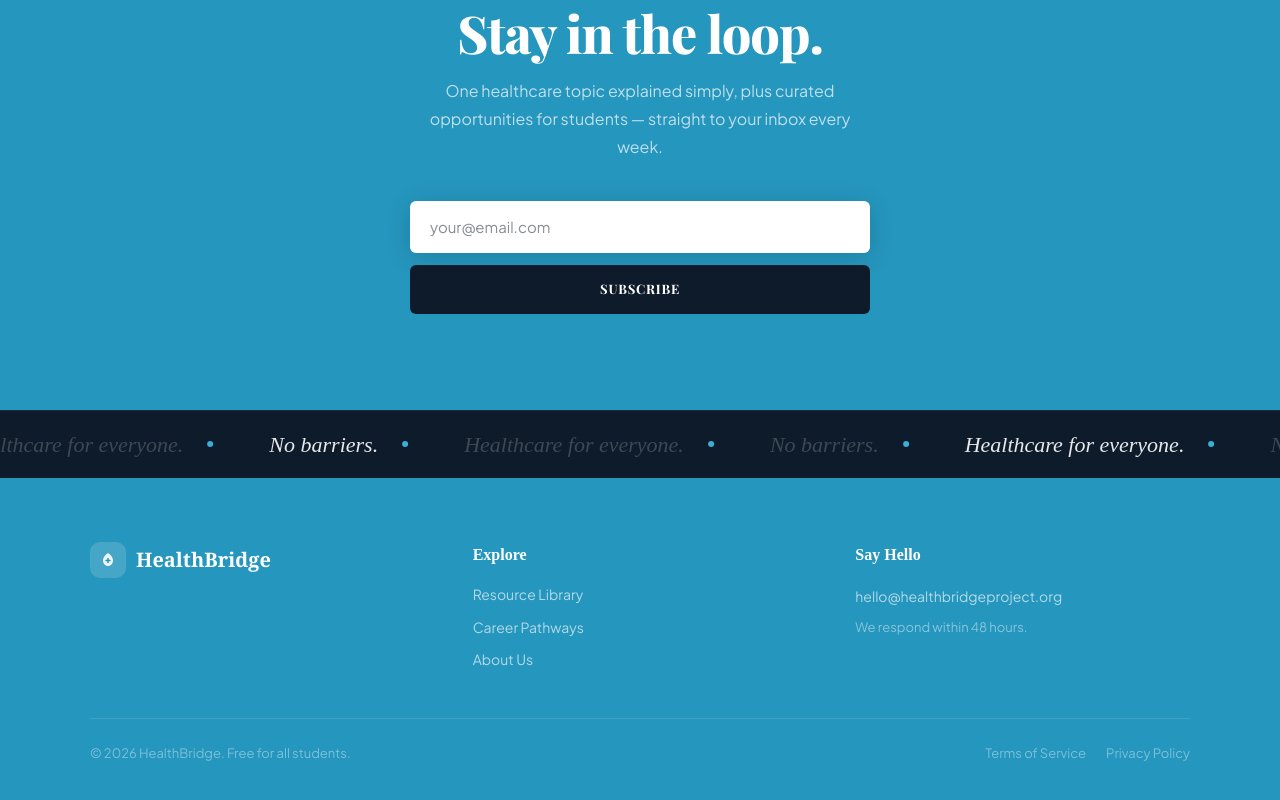
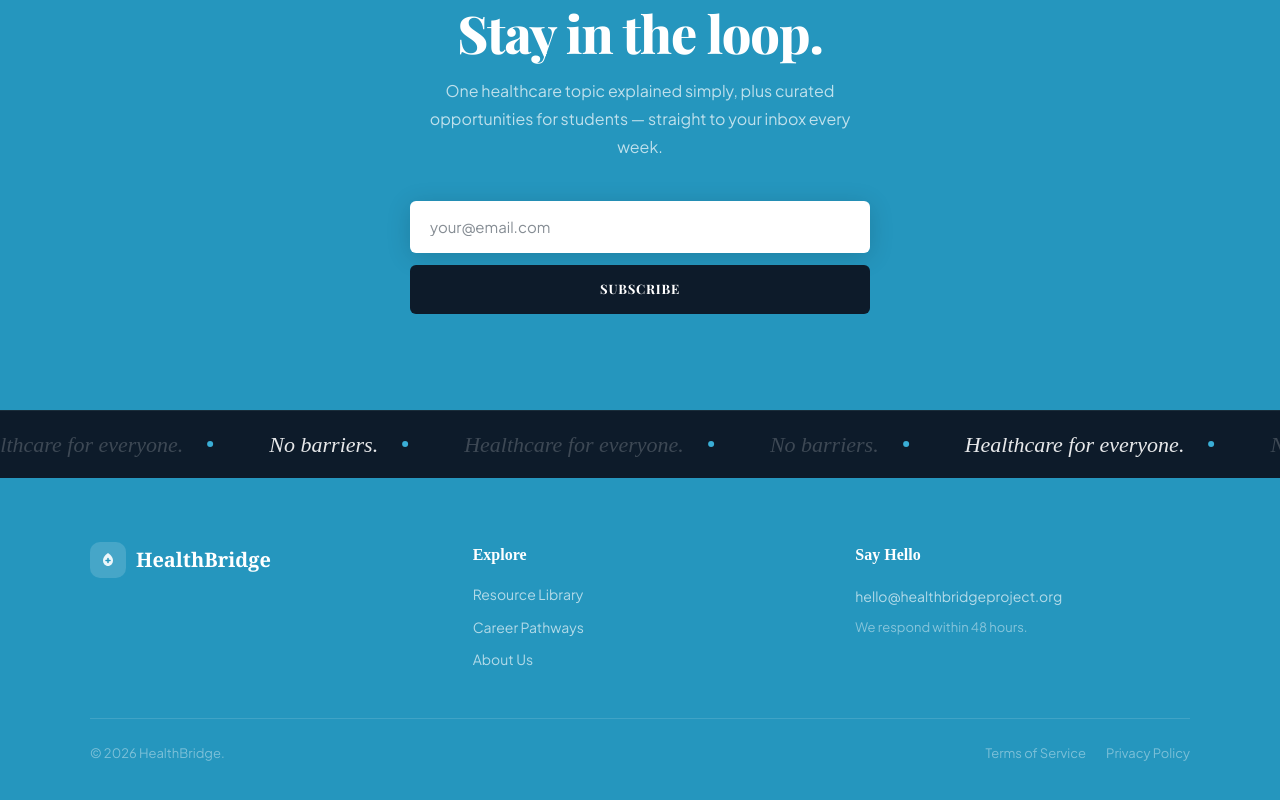
Before and after one commit to cindyvzheng/healthbridge, a Next.js app: page / in a window 1280 px wide. Shown: the part 3264-4064 px from the top of the page. Built offline with nearby package versions, Linux system fonts and the light colour scheme; a web font is replaced by a local one.

Commit message:
Update Footer.tsx

```diff
--- a/src/components/Footer.tsx
+++ b/src/components/Footer.tsx
@@ -1,4 +1,4 @@
-"use client";
+  "use client";
 import Link from "next/link";
 
 export default function Footer() {
@@ -75,7 +75,7 @@ export default function Footer() {
           gap: 12,
         }}>
           <p style={{ color: "rgba(255,255,255,0.4)", fontSize: 13 }}>
-            © {new Date().getFullYear()} HealthBridge. Free for all students.
+            © {new Date().getFullYear()} HealthBridge.
           </p>
           <div style={{ display: "flex", gap: 20 }}>
             <Link href="/terms" style={{ color: "rgba(255,255,255,0.4)", fontSize: 13, textDecoration: "none" }}
```
